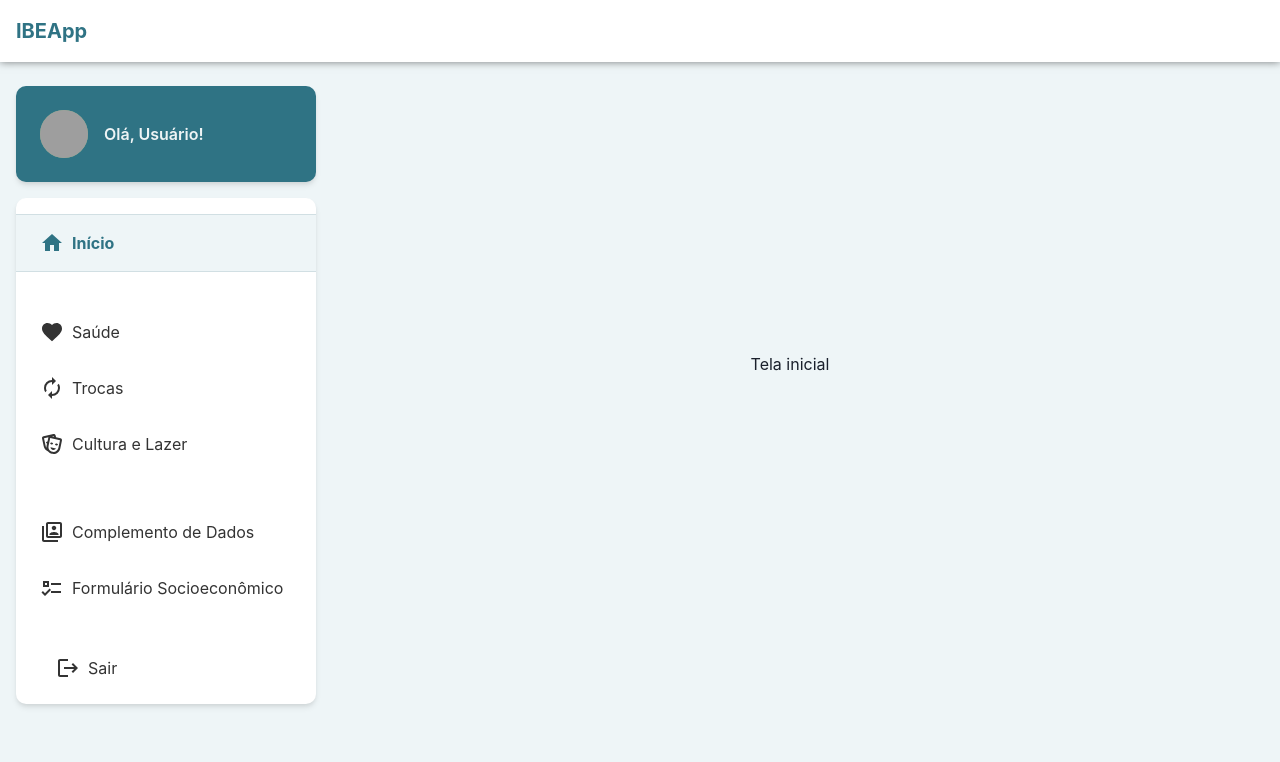
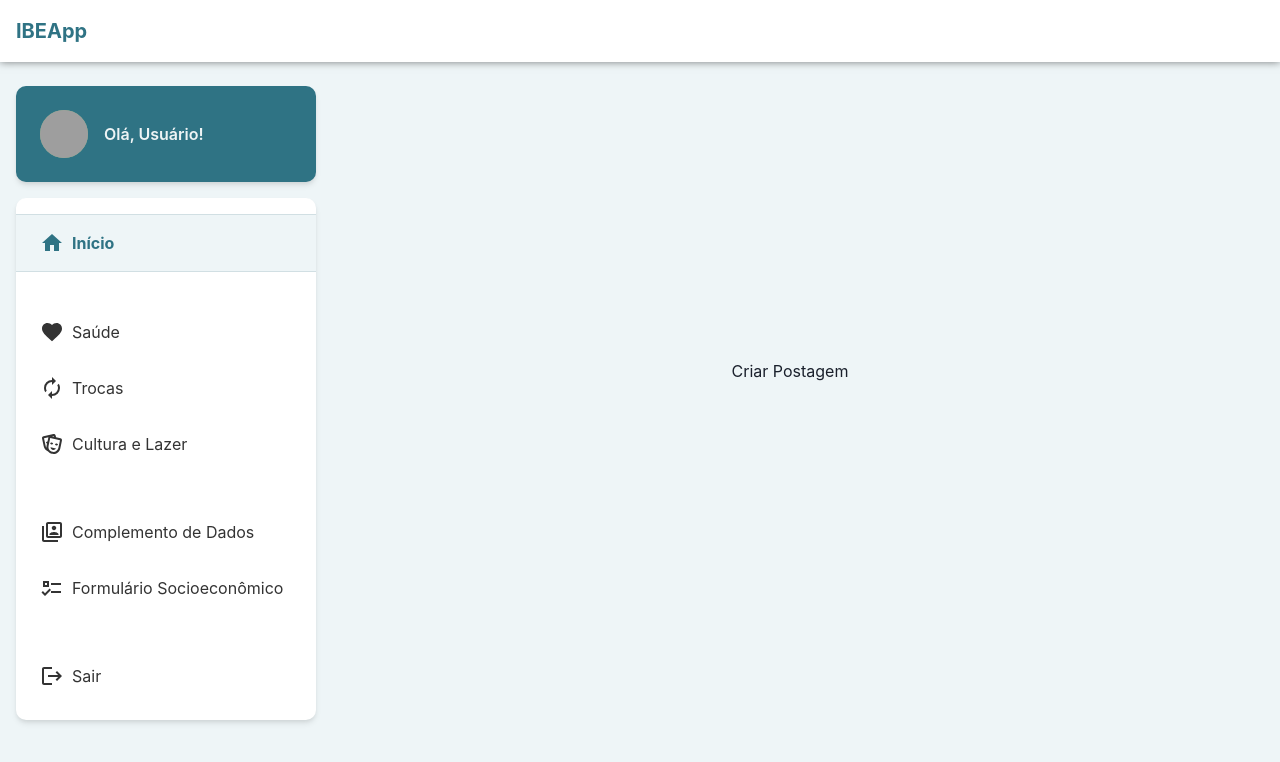
Before and after one commit to CodelabUnifesp/ibeac-web, a React (Create React App) app: page /postagem/criar in a window 1280 px wide. Shown: the top 762 px of the page. Built offline with nearby package versions, Linux system fonts and the light colour scheme; grey boxes are pictures that could not be loaded; the HTML template or start-up script is replaced by a standard one.

Commit message:
ajustes nas rotas

```diff
--- a/src/components/Navigation/styles.js
+++ b/src/components/Navigation/styles.js
@@ -2,7 +2,9 @@ import styled from 'styled-components';
 
 import {Box, Menu as CMenu, MenuItem as CMenuItem} from '@chakra-ui/react';
 
-export const Menu = styled(CMenu)``;
+export const Menu = styled(CMenu)`
+  align-items: flex-start;
+`;
 
 export const MenuItem = styled(CMenuItem)`
   padding: 1rem 1.5rem;
@@ -10,7 +12,7 @@ export const MenuItem = styled(CMenuItem)`
   justify-content: flex-start;
   color: #eee;
 
-  @media screen and (min-width: 68rem) {
+  @media screen and (min-width: 62rem) {
     color: #333;
   }
 
@@ -27,13 +29,14 @@ export const MenuItem = styled(CMenuItem)`
     color: white;
     border-color: var(--chakra-colors-primary-900);
 
-    @media screen and (min-width: 68rem) {
+    @media screen and (min-width: 62rem) {
       background: var(--chakra-colors-light-50);
       color: var(--chakra-colors-primary-600);
       border-color: var(--chakra-colors-light-100);
     }
   }
 
+  @media screen and (max-width: 61rem) {
     &.compact {
       padding: 0.5rem 1rem;
       width: auto;
@@ -41,7 +44,6 @@ export const MenuItem = styled(CMenuItem)`
       border-radius: 5px;
     }
 
-  @media screen and (max-width: 67rem) {
     & .icon {
       display: none !important;
     }
--- a/src/routes/index.js
+++ b/src/routes/index.js
@@ -1,18 +1,24 @@
 import React from 'react';
 import {Switch, Route, BrowserRouter} from 'react-router-dom';
+
+import Default from '../layouts/default';
 
 import Login from '../screens/Login';
 import Home from '../screens/Home';
 import Form from '../screens/Form';
+import CreatePostagem from '../screens/Postagem/Create';
 
 function Routes() {
   return (
     <BrowserRouter>
-      <Switch>
-        <Route path="/" component={Home} />
-        <Route path="/login" component={Login} />
-        <Route path="/form" component={Form} />
-      </Switch>
+      <Default>
+        <Switch>
+          <Route exact path="/" component={Home} />
+          <Route path="/login" component={Login} />
+          <Route path="/form" component={Form} />
+          <Route path="/postagem/criar" component={CreatePostagem} />
+        </Switch>
+      </Default>
     </BrowserRouter>
   );
 }
--- a/src/screens/Home/index.js
+++ b/src/screens/Home/index.js
@@ -1,16 +1,12 @@
 import React from 'react';
 import BodyContainer from '../../components/Body';
-
-import Default from '../../layouts/default';
 
 function Home(props) {
   return (
     <>
-      <Default>
-        <BodyContainer>
-          <p>Tela inicial</p>
-        </BodyContainer>
-      </Default>
+      <BodyContainer>
+        <p>Tela inicial</p>
+      </BodyContainer>
     </>
   );
 }
--- /dev/null
+++ b/src/screens/Postagem/Create/index.js
@@ -0,0 +1,18 @@
+import React from 'react';
+import PropTypes from 'prop-types';
+import BodyContainer from '../../../components/Body';
+
+function Create(props) {
+  return (
+    <>
+      <BodyContainer>
+        <p>Criar Postagem</p>
+      </BodyContainer>
+    </>
+  );
+}
+
+Create.displayName = 'Create';
+Create.propTypes = {};
+
+export default Create;
```
Also changed, not shown: src/screens/Postagem/Create/styles.js (added). Lines whose indentation alone changed are shown as unchanged.
